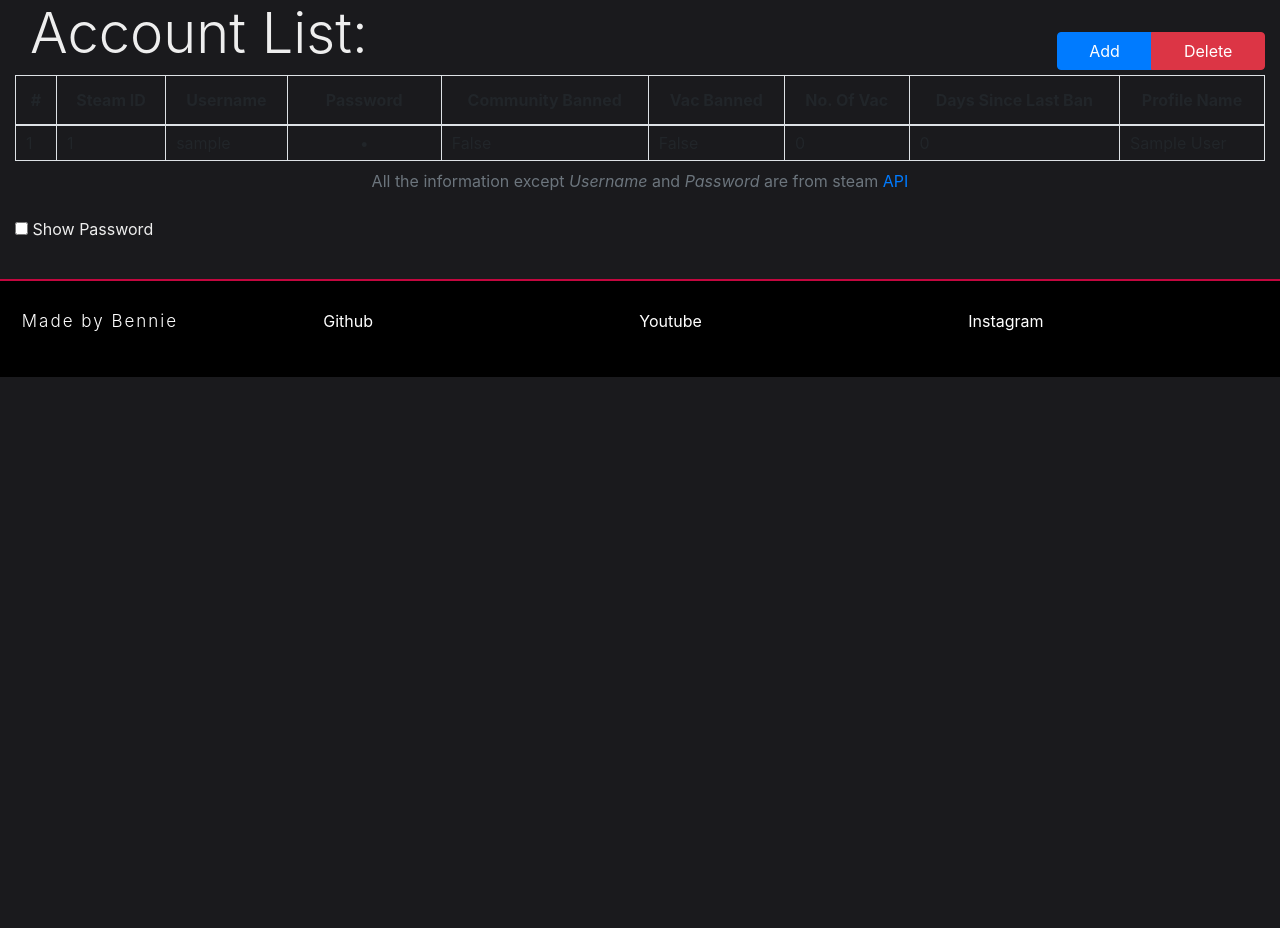
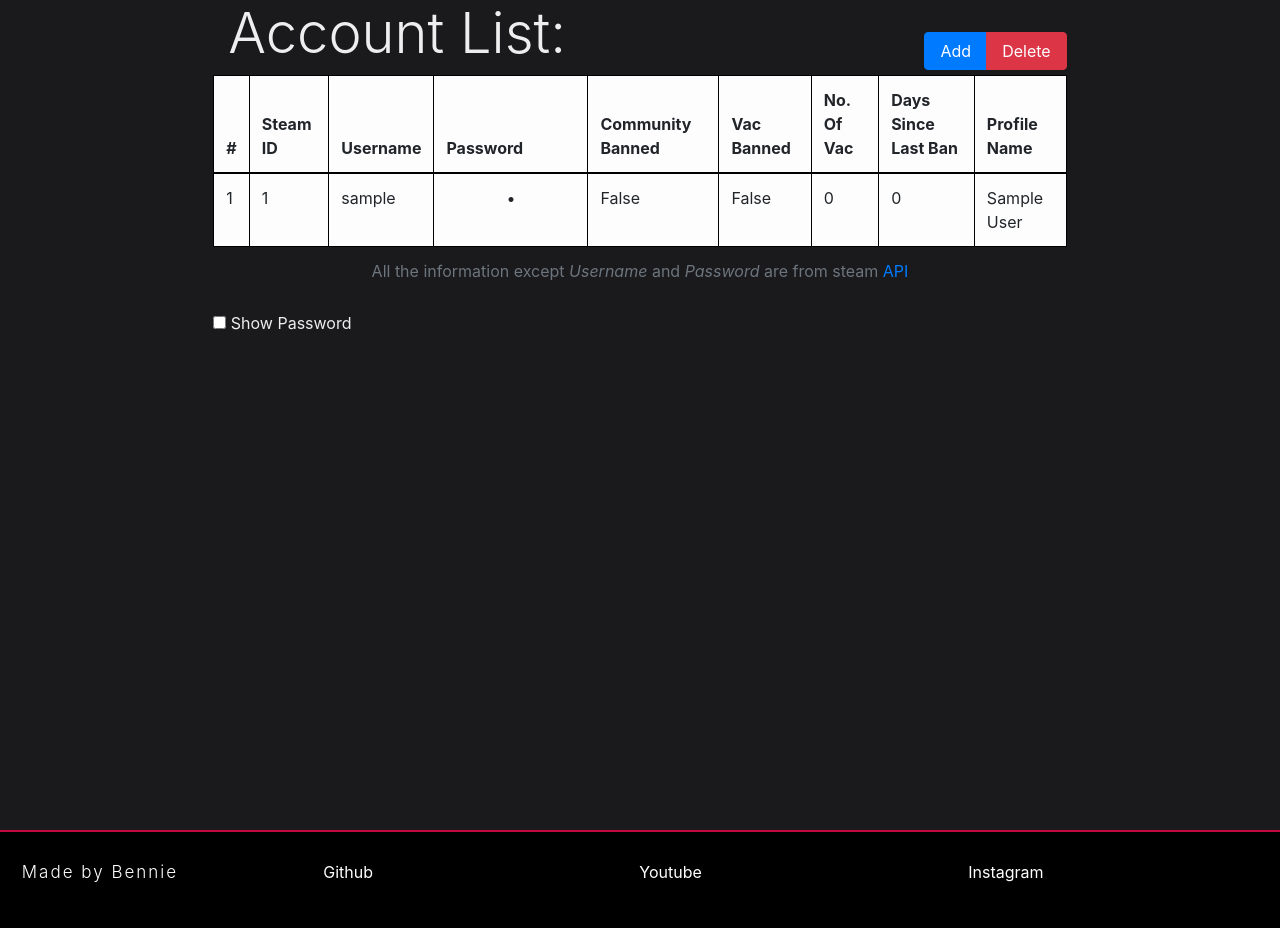
Before and after one commit to BenGorrr/Portfolio, a Flask app: page /steamAccstats in a window 1280 px wide. Shown: the part 78-1006 px from the top of the page. Before the commit the page ends 455 px from the top, so only its background shows below. Run offline with Flask 2, Linux system fonts and the light colour scheme; tables that the repository leaves empty hold one stand-in row (values such as "Sample post"); some libraries are stand-ins or nearby versions.

Commit message:
Added button to MyWork cards, Fixed color in steam stats

```diff
--- a/static/css/layout.css
+++ b/static/css/layout.css
@@ -7,24 +7,7 @@
         vertical-align: baseline;
         background: transparent;
 }
-/*
-@include media-breakpoint-up(sm) {
-  html {
-    font-size: 1.2rem;
-  }
-}
 
-@include media-breakpoint-up(md) {
-  html {
-    font-size: 1.4rem;
-  }
-}
-
-@include media-breakpoint-up(lg) {
-  html {
-    font-size: 1.6rem;
-  }
-}*/
 
 body {
   background-color: #1A1A1D;
@@ -33,24 +16,6 @@ body {
   /*font-family: Arial, Helvetica, sans-serif;*/
 }
 
-
-
-/*HEADER*/
-/*
-.nav {
-  font-family: 'IBM Plex Serif', serif;
-  font-weight: 500;
-  font-size: 20px;
-  list-style: none;
-  background: black;
-  display: flex;
-  flex-flow: row wrap;
-  justify-content: flex-end;
-  width: auto;
-  height: 80px;
-  background-color: #000000;
-  background-image: linear-gradient(147deg, #000000 0%, #2c3e50 74%);
-}*/
 
 /* Style the header: fixed position (always stay at the top) */
 .header {
@@ -93,11 +58,16 @@ body {
   color: #f60950;
 }
 
+.dropdown-menu a:active {
+  background-color: #fff;
+}
+
+
 .navbar-nav li > a {
   color: #fff;
 }
 
-.active a{
+.active > a{
   color: #f60950 !important;
 }
 
--- a/static/css/steamAccstats.css
+++ b/static/css/steamAccstats.css
@@ -1,29 +1,26 @@
-th {
-  text-align: center;
-    padding: 5px;
-}
 
-td {
-  padding: 5px;
-  text-align: left;
+.modal {
+  color: black;
 }
 
 table {
   border-collapse: collapse;
+  border-color: black;
 }
 
-table caption {
-	padding: .5em 0;
+.table thead th {
+    border: 1px solid black;
+    border-bottom: 2px solid black;
+}
+
+.table-bordered td, .table-bordered th {
+    border: 1px solid black;
 }
 
 @media screen and (max-width: 767px) {
   table caption {
     display: none;
   }
-}
-
-#SteamTable td{
-  padding: 5px 10px;
 }
 
 .pw {
--- a/templates/steamAccstats.html
+++ b/templates/steamAccstats.html
@@ -10,8 +10,12 @@
 {% endblock %}
 
 {% block content %}
-<div class="col-sm-12 "> <!--col-sm-offset-2-->
-  <div class="container-fluid">
+  <div class="container-fluid min-vh-100">
+    <div class="row">
+
+      <div class="col-sm-2">
+      </div>
+      <div class="col-sm-8">
         <div class="row">
           <div class="col-sm-10 ">
             <h1 class="display-4">Account List:</h1>
@@ -23,6 +27,61 @@
             <button class="btn btn-danger" type="button" name="dltBtn" data-toggle="modal" data-target="#selModal">Delete</button>
             </div>
           </div>
+        </div>
+
+        <!--ALERT-->
+        <div class='alert alert-success fade show' id="success-alert">
+            Successful Add!
+        </div>
+        <div class='alert alert-warning fade show' id="failed-alert">
+            Invalid Steam ID.
+        </div>
+
+        <div class="row">
+          <div class="table-responsive">
+            <table class="table table-hover table-bordered table-light" id="SteamTable">
+              <caption class="text-center">All the information except <i>Username</i> and <i>Password</i> are from steam
+                <a href="https://developer.valvesoftware.com/wiki/Steam_Web_API" target="_blank"> API</a></caption>
+                <thead>
+                  {%- for column in columns %}
+                     <th>{{ column }}</th>
+                  {%- endfor %}
+               </thead>
+               <tbody >
+                  {% set ns = namespace(count = 1) %}
+                   {%- for acc in accounts %}
+                      <tr>
+                        <td>{{ns.count}}</td>
+                        <td>{{acc.steamID}}</td>
+                        <td>{{acc.username}}</td>
+                        <td class="pw hidetext">{{acc.password}}</td>
+                        <td>{{acc.community_banned}}</td>
+                        {% if acc.vac_banned %}
+                        <td style="color:red"><strong>{{acc.vac_banned}}</strong></td>
+                        {% else %}
+                        <td>{{acc.vac_banned}}</td>
+                        {% endif %}
+                        <td>{{acc.numberOfVACBans}}</td>
+                        <td>{{acc.daysSinceLastBan}}</td>
+                        <td>{{acc.personaname}}</td>
+                      </tr>
+                    {% set ns.count = ns.count + 1 %}
+                    {% else %}
+                      <tr>
+                        There is 0 account in the list.
+                      </tr>
+                   {%- endfor %}
+           </tbody>
+            </table>
+          </div>
+          <div class="checkbox">
+            <label><input id="showPw"type="checkbox" onclick="showPass()"> Show Password</label>
+          </div>
+        </div>
+      </div>
+      <div class="col-sm-2">
+      </div>
+
     </div>
 
     <!-- Modal -->
```
Also changed, not shown: other parts of templates/steamAccstats.html (+2 -48 lines), static/css/index.css (+12 -0 lines), templates/index.html (+12 -3 lines). Lines whose indentation alone changed are shown as unchanged.
